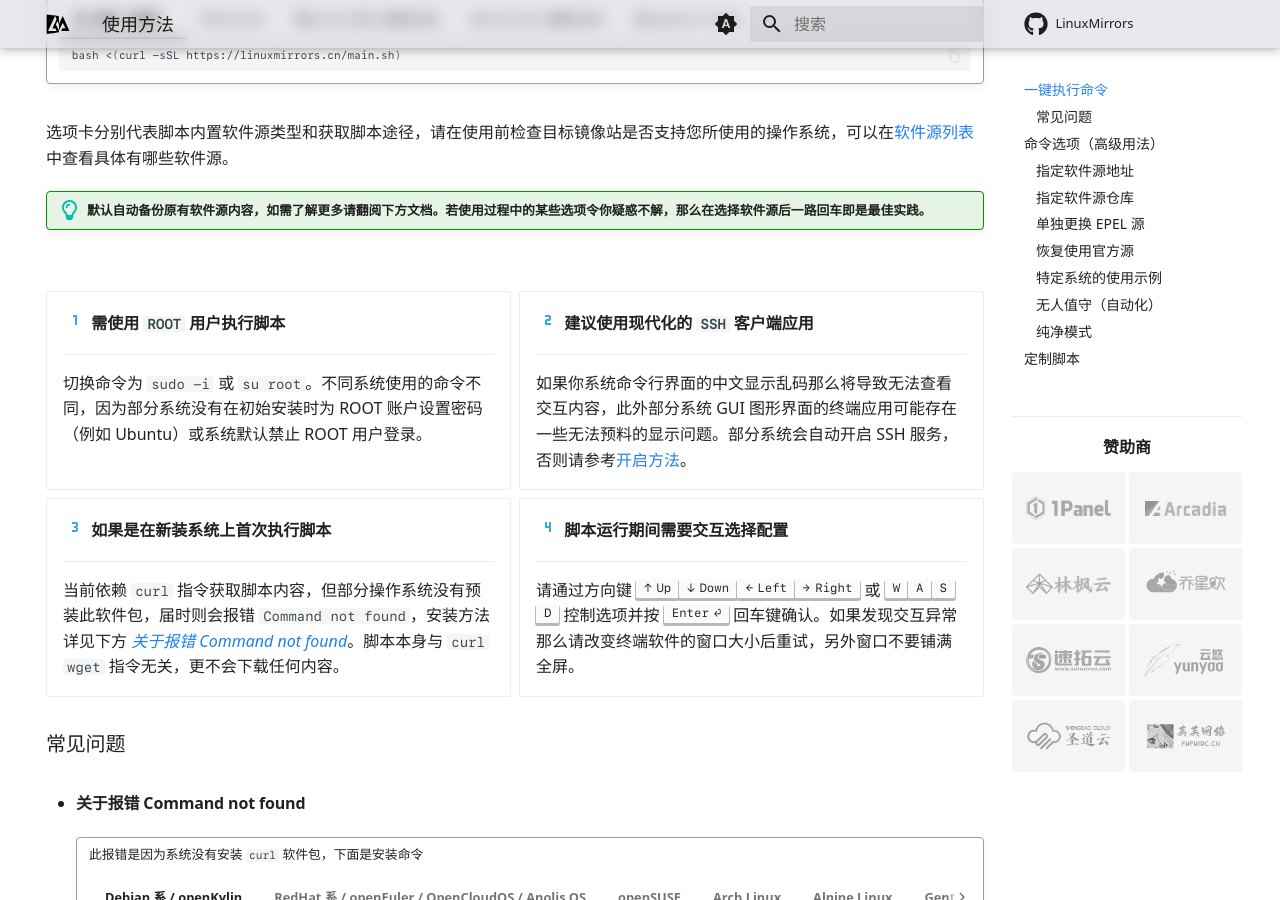
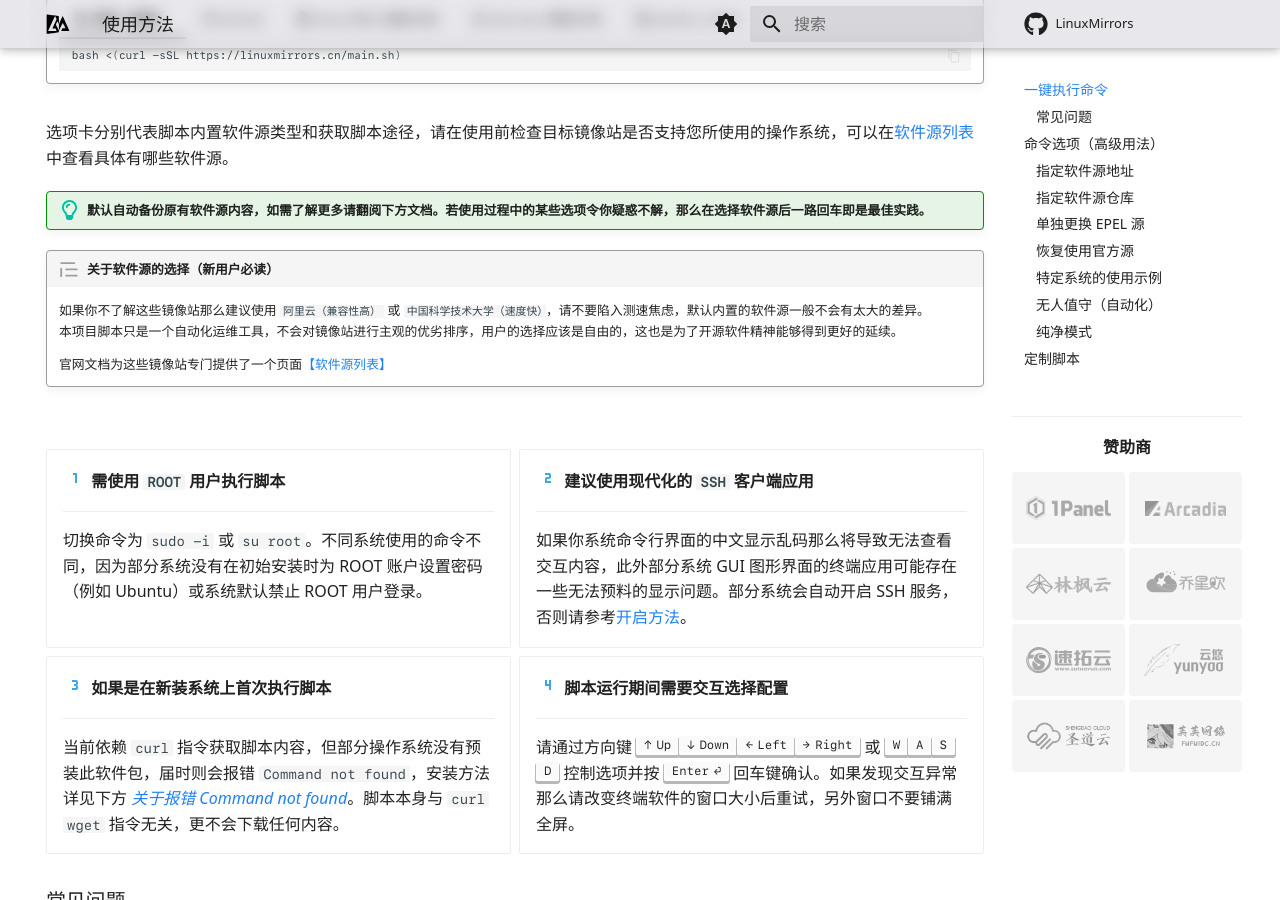
Before and after one commit to SuperManito/LinuxMirrors, an MkDocs documentation site: the page built from docs/use/index.md, in a window 1280 px wide and 900 px high, scrolled down 408 px. Built offline with MkDocs 1.6.1 and Material for MkDocs 9.7.7, drawn with Linux system fonts in a browser that asks for light colours; a script that is not in the unit is left out; comment, search, counter and statistics services are not loaded.

Commit message:
更新文档

```diff
--- a/docs/use/index.md
+++ b/docs/use/index.md
@@ -143,6 +143,13 @@ hide:
 选项卡分别代表脚本内置软件源类型和获取脚本途径，请在使用前检查目标镜像站是否支持您所使用的操作系统，可以在[软件源列表](../mirrors/index.md)中查看具体有哪些软件源。
 
 !!! tip "默认自动备份原有软件源内容，如需了解更多请翻阅下方文档。若使用过程中的某些选项令你疑惑不解，那么在选择软件源后一路回车即是最佳实践。"
+
+!!! quote "关于软件源的选择（新用户必读）"
+
+    如果你不了解这些镜像站那么建议使用 `阿里云（兼容性高）` 或 `中国科学技术大学（速度快）`，请不要陷入测速焦虑，默认内置的软件源一般不会有太大的差异。
+    本项目脚本只是一个自动化运维工具，不会对镜像站进行主观的优劣排序，用户的选择应该是自由的，这也是为了开源软件精神能够得到更好的延续。
+
+    官网文档为这些镜像站专门提供了一个页面[【软件源列表】](../mirrors/index.md)
 
 </br>
 
```
